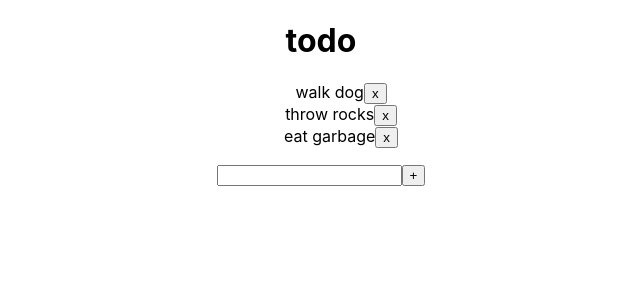
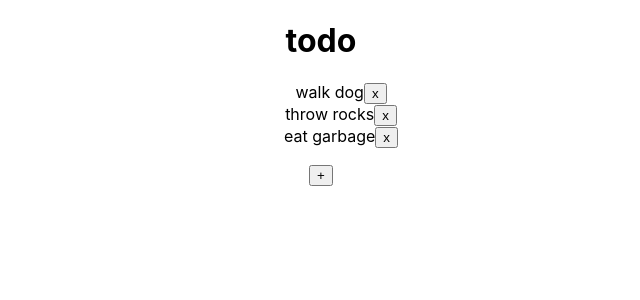
Before and after one commit to N8ers/react-todo, a React (Create React App) app: page / in a window 1280 px wide. Shown: the top 300 px of the page, without its empty margins (319-959 px from the left). Built offline with nearby package versions, Linux system fonts and the light colour scheme.

Commit message:
have input be conditionally rendered

```diff
--- a/src/AddToDo.js
+++ b/src/AddToDo.js
@@ -4,7 +4,11 @@ class AddToDo extends Component {
 
     constructor(props){
         super(props)
+        this.state = {
+            inputVisible: false
+        }
         this.handleAdd = this.handleAdd.bind(this)
+        this.showInput = this.showInput.bind(this)
     }
 
     handleAdd(e){
@@ -13,11 +17,28 @@ class AddToDo extends Component {
         document.getElementById('newItem').value = ''
     }
 
+    showInput(){
+        this.setState({
+            inputVisible: true
+        })
+    }
+
     render() {
         return(
             <div>
-                <input id="newItem" type="text" name="newToDo" />
-                <button onClick={this.handleAdd}>+</button>
+                {
+                    this.state.inputVisible &&
+                    <div>
+                        <input id="newItem" type="text" name="newToDo" />
+                        <br />
+                        <button onClick={this.handleAdd}>/\</button>
+                    </div>
+                }
+
+                {
+                    !this.state.inputVisible &&
+                    <button onClick={this.showInput}>+</button>
+                }
             </div>
         )
     }
--- a/src/ToDoContainer.js
+++ b/src/ToDoContainer.js
@@ -24,7 +24,6 @@ class ToDoContainer extends Component {
         this.setState({
             todos: [...this.state.todos, newTodo]
         })
-        this.emptyValue = ''
     }
 
     render(){
```
